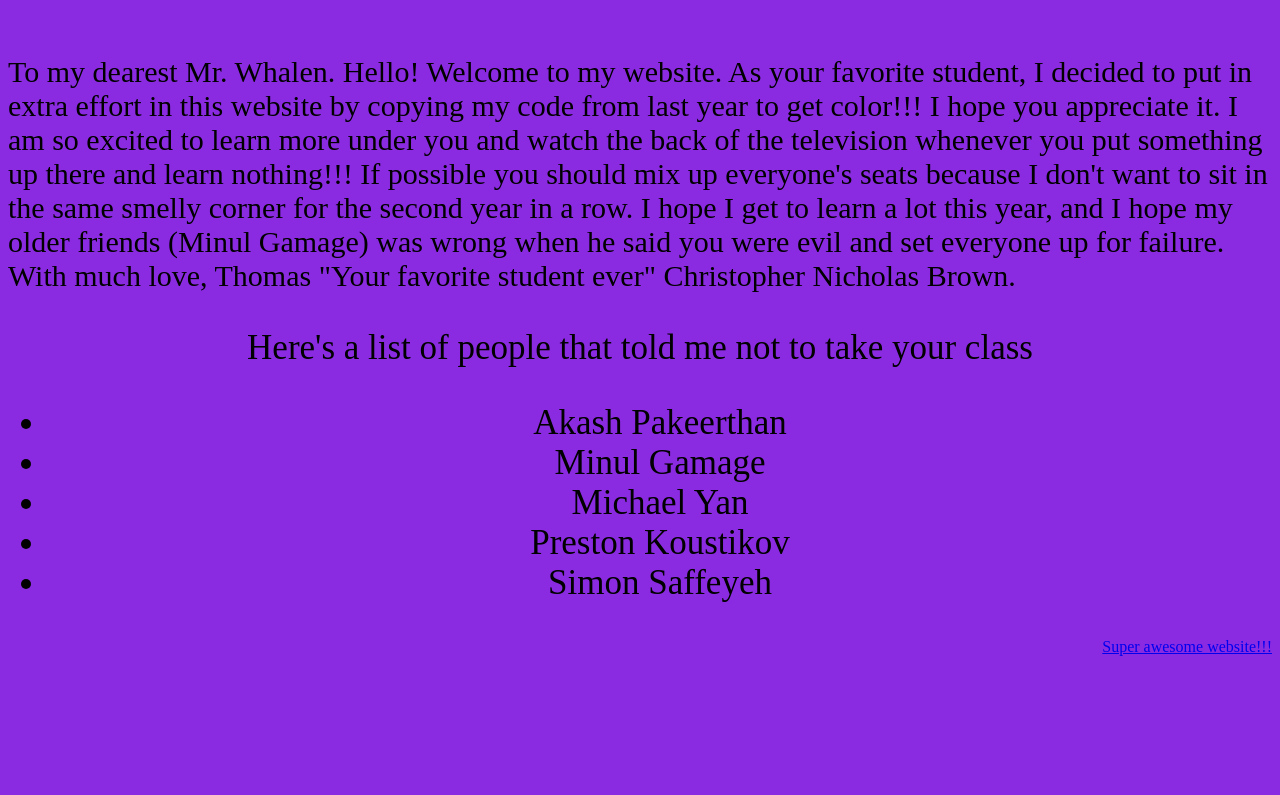
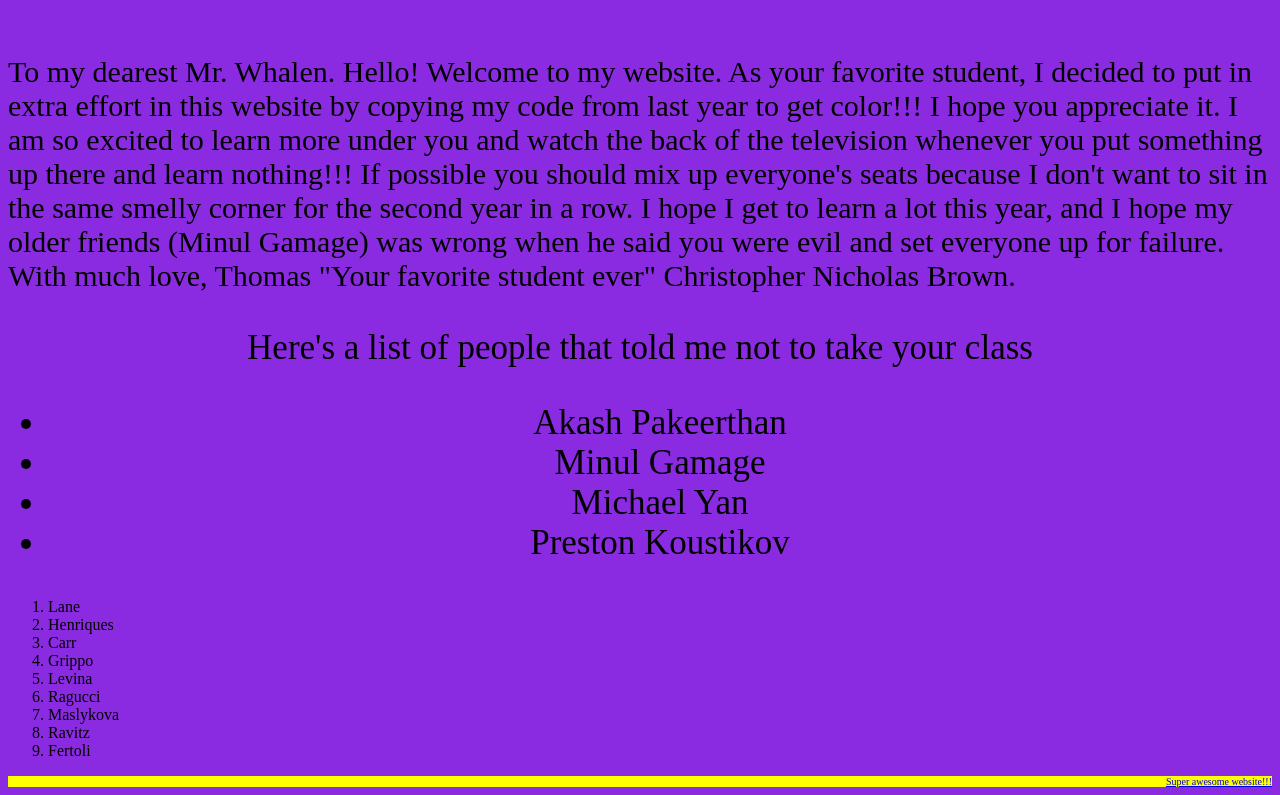
Before and after one commit to staten-island-tech/intro-to-html-TakingCareofBusiness, a plain HTML site: page index.html in a window 1280 px wide. Shown: the part 871-1666 px from the top of the page. Before the commit the page ends 1535 px from the top, so only its background shows below. Drawn offline with Linux system fonts and the light colour scheme.

Commit message:
Wake up in the morning feeling like p diddy

```diff
--- a/index.html
+++ b/index.html
@@ -23,16 +23,28 @@
             <p> Here's a list of people that told me not to take your class</p>
         </div>
         <div class="unorderedlist">
-            <ul type="I">
+            <ul>
                 <li>Akash Pakeerthan</li>
                 <li>Minul Gamage</li>
                 <li>Michael Yan</li>
                 <li>Preston Koustikov</li>
-                <li>Simon Saffeyeh</li>
             </ul>
         </div>
+        <div class="orderedlist">
+            <ol>
+                <li>Lane</li>
+                <li>Henriques</li>
+                <li>Carr</li>
+                <li>Grippo</li>
+                <li>Levina</li>
+                <li>Ragucci</li>
+                <li>Maslykova</li>
+                <li>Ravitz</li>
+                <li>Fertoli</li>
+            </ol>
+        </div>
         <div class="link">
-            <a href="https://pvzplush.fandom.com/wiki/Main_Page" target="_blank">Super awesome website!!!</a>
+            <a href="https://glagglepedia.fandom.com/wiki/Glagglepedia" target="_blank">Super awesome website!!!</a>
         </div>
 
 
--- a/styles.css
+++ b/styles.css
@@ -30,4 +30,6 @@ body {
 }
 .link {
     text-align: right;
+    background: yellow;
+    font-size: 10px;
 }
```
